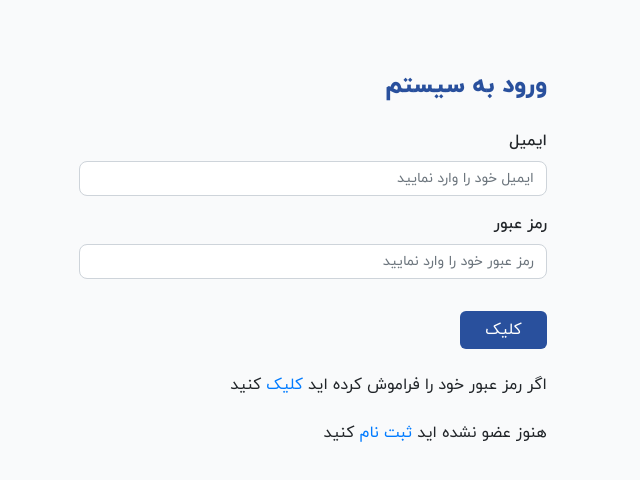
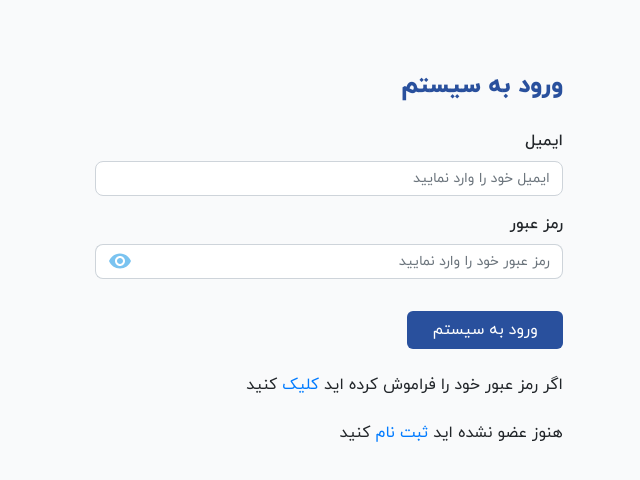
Before and after one commit to pouyaafraz123/udemy-front, a React (Create React App) app: page /login in a window 1280 px wide. Shown: the top 480 px of the page, without its empty margins (443-1083 px from the left). Built offline with nearby package versions, Linux system fonts and the light colour scheme.

Commit message:
Login & Register

```diff
--- a/src/pages/Login.js
+++ b/src/pages/Login.js
@@ -1,14 +1,18 @@
-import React from "react";
-import GlobalStyle from "../containers/Global/GlobalStyle";
+import React, {useState} from "react";
+import Form from "../components/UserPages/Form/Form";
+import VisibilityIcon from '@mui/icons-material/Visibility';
+import VisibilityOffIcon from '@mui/icons-material/VisibilityOff';
 import styled from "styled-components";
-import {Link} from "react-router-dom";
-import Form from "../components/UserPages/Form/Form";
 
 const Login = (props) => {
+    const [passwordShown, setPasswordShown] = useState(false);
+    const togglePassword = () => {
+        setPasswordShown(!passwordShown);
+    };
     return (
         <Form
             title={"ورود به سیستم"}
-            linkText={"کلیک"}
+            linkText={"ورود به سیستم"}
             text={"هنوز عضو نشده اید "}
             linkText2={"ثبت نام"}
             text2={" کنید"}
@@ -25,54 +29,46 @@ const Login = (props) => {
             </div>
             <div>
                 <label htmlFor={"pass"}>رمز عبور</label>
-                <input
-                    type={"password"}
-                    className="form-control mb-3"
-                    id={"pass"}
-                    placeholder={"رمز عبور خود را وارد نمایید"}
-                />
+                <PasswordDiv className="input-group">
+                    <input
+                        type={passwordShown ? "text" : "password"}
+                        className="form-control mb-3 border-left-0"
+                        id={"pass"}
+                        placeholder={"رمز عبور خود را وارد نمایید"}
+                    />
+                    <div className="input-group-append">
+                        <div className="Icon input-group-text" onClick={togglePassword}>
+                            {passwordShown ? <VisibilityOffIcon/> : <VisibilityIcon/>}
+                        </div>
+                    </div>
+                </PasswordDiv>
             </div>
         </Form>
     );
 }
 
-const RegisterDiv = styled.div`
-  h4 {
-    color: rgba(41, 80, 157);
-    font-weight: 800;
-    right: 0 !important;
+const PasswordDiv = styled.div`
+  .Icon {
+    background-color: white;
+    border-right: 0;
+    height: 35px;
+    border-radius: 8px !important;
+    cursor: pointer;
   }
 
-  label {
-    font-weight: 500;
+  .Icon svg {
+    color: #7ac3f0;
+    transition: all ease-in-out 0.5s;
   }
 
-  input {
-    font-size: 14px;
-    border-radius: 8px !important;
+  .Icon:hover svg {
+    color: #206ee9;
+    transform: scale(1.1);
   }
 
-  input:focus {
+  input:focus + .input-group-append .Icon {
     box-shadow: unset;
-    border-color: rgba(41, 80, 157) !important;
-  }
-
-  .registerBTN {
-    background-color: #29509d;
-    color: white;
-    border-radius: 6px !important;
-    transition: all ease 0.5s;
-  }
-
-  .registerBTN:hover {
-    background-color: #7ac3f0;
-    z-index: unset !important;
-  }
-
-  @media only screen and (min-width: 992px) {
-    .Form-Container {
-      width: 45% !important;
-    }
+    border: 1px solid rgba(41, 80, 157) !important;
   }
 `;
 
--- a/src/pages/Register.js
+++ b/src/pages/Register.js
@@ -1,7 +1,14 @@
-import React from "react";
+import React, {useState} from "react";
 import Form from "../components/UserPages/Form/Form";
+import VisibilityOffIcon from "@mui/icons-material/VisibilityOff";
+import VisibilityIcon from "@mui/icons-material/Visibility";
+import styled from "styled-components";
 
 const Register = (props) => {
+    const [passwordShown, setPasswordShown] = useState(false);
+    const togglePassword = () => {
+        setPasswordShown(!passwordShown);
+    };
     return (
         <Form
             title={"ثبت نام در سیستم"}
@@ -48,28 +55,62 @@ const Register = (props) => {
                     placeholder={"ایمیل خود را وارد نمایید"}
                 />
             </div>
-            <div>
-                <label htmlFor={"pass"}>رمز عبور</label>
+            <label htmlFor={"pass"}>رمز عبور</label>
+            <PasswordDiv className="input-group">
                 <input
-                    type={"password"}
-                    className="form-control mb-3"
+                    type={passwordShown ? "text" : "password"}
+                    className="form-control mb-3 border-left-0"
                     id={"pass"}
                     placeholder={"رمز عبور خود را وارد نمایید"}
                 />
-            </div>
-            <div>
-                <label htmlFor={"pass2"}>تکرار رمز عبور</label>
+                <div className="input-group-append">
+                    <div className="Icon input-group-text" onClick={togglePassword}>
+                        {passwordShown ? <VisibilityOffIcon/> : <VisibilityIcon/>}
+                    </div>
+                </div>
+            </PasswordDiv>
+            <label htmlFor={"pass2"}>تکرار رمز عبور</label>
+            <PasswordDiv className="input-group">
                 <input
-                    type={"text"}
-                    className="form-control mb-3"
+                    type={passwordShown ? "text" : "password"}
+                    className="form-control mb-3 border-left-0"
                     id={"pass2"}
                     placeholder={"رمز عبور خود را وارد نمایید"}
                 />
-            </div>
+                <div className="input-group-append">
+                    <div className="Icon input-group-text" onClick={togglePassword}>
+                        {passwordShown ? <VisibilityOffIcon/> : <VisibilityIcon/>}
+                    </div>
+                </div>
+            </PasswordDiv>
         </Form>
     );
 }
 
+const PasswordDiv = styled.div`
+  .Icon {
+    background-color: white;
+    border-right: 0;
+    height: 35px;
+    border-radius: 8px !important;
+    cursor: pointer;
+  }
+
+  .Icon svg {
+    color: #7ac3f0;
+    transition: all ease-in-out 0.5s;
+  }
+
+  .Icon:hover svg {
+    color: #206ee9;
+    transform: scale(1.1);
+  }
+
+  input:focus + .input-group-append .Icon {
+    box-shadow: unset;
+    border: 1px solid rgba(41, 80, 157) !important;
+  }
+`;
 
 
 export default Register;
```
